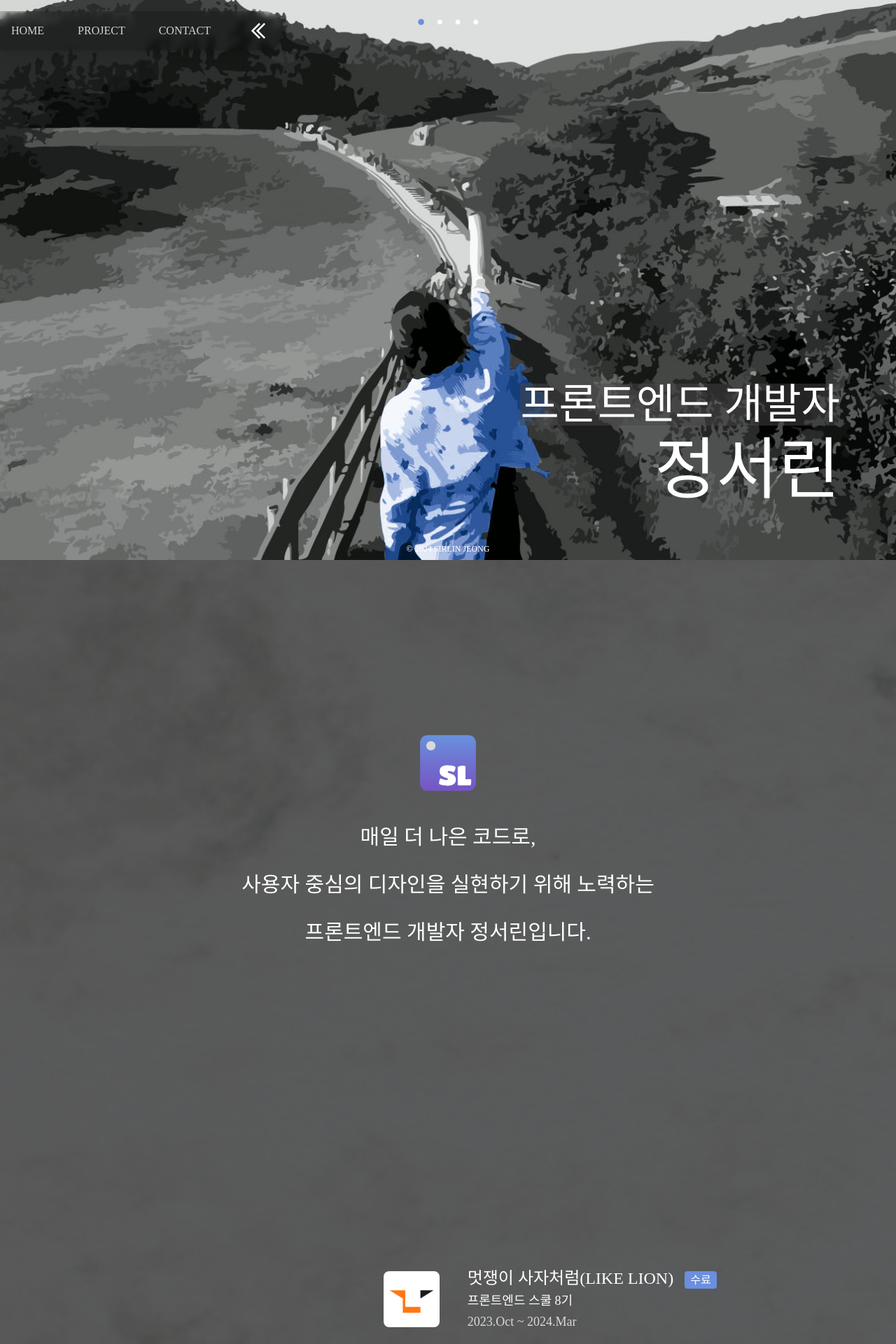
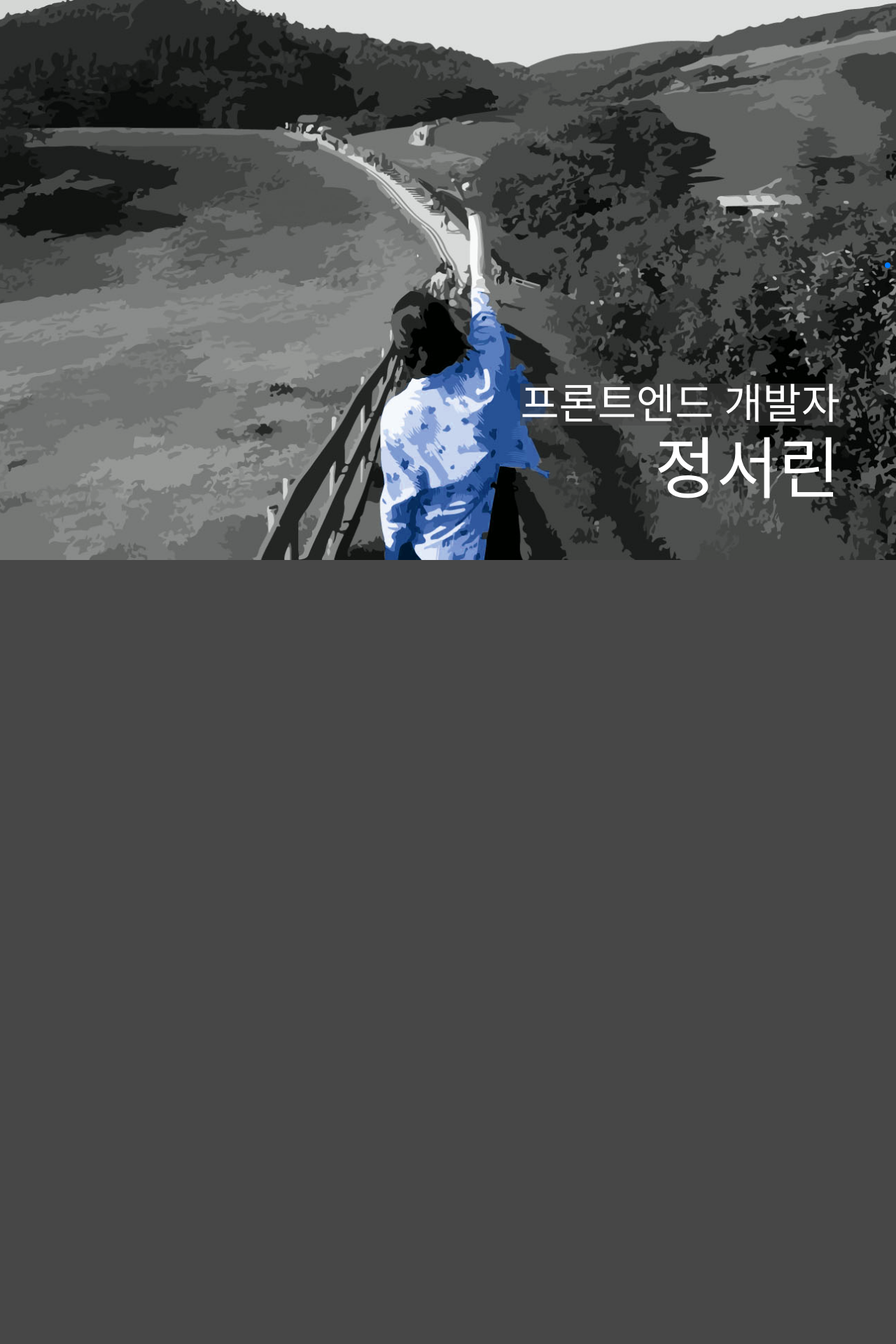
Before and after one commit to lin0211/portfolio, a React (Vite) app: page / in a window 1280 px wide. Shown: the top 1920 px of the page at 70% size. After the commit the page ends 800 px from the top, so only its background shows below. Built offline with nearby package versions, Linux system fonts and the light colour scheme; a web font is replaced by a local one.

Commit message:
swiper를 이용해서 full page scroll

```diff
--- a/package.json
+++ b/package.json
@@ -16,7 +16,8 @@
     "react-dom": "^18.2.0",
     "react-focus-lock": "^2.12.1",
     "react-router-dom": "^6.23.0",
-    "react-scroll": "^1.9.0"
+    "react-scroll": "^1.9.0",
+    "swiper": "^11.1.3"
   },
   "devDependencies": {
     "@types/react": "^18.2.66",
--- a/src/App.tsx
+++ b/src/App.tsx
@@ -1,14 +1,16 @@
 import { Contact } from "@/components/Contact/Contact";
 import { Project } from "@/components/Project/Project";
-import { Home } from "./components/Home/Home";
+import { Test } from "@/components/Test/Test";
+import { Home } from "@/components/Home/Home";
 import { Route, Routes } from "react-router-dom";
+import { Home2 } from "./components/Home2/Home2";
 
 function App() {
   return (
     <Routes>
-      <Route path="/" element={<Home />} />
+      <Route path="/" element={<Home2 />} />
       <Route path="/project" element={<Project />} />
-      <Route path="/contact" element={<Contact />} />
+      <Route path="/contact" element={<Test />} />
     </Routes>
   );
 }
--- a/src/components/About/About.tsx
+++ b/src/components/About/About.tsx
@@ -1,7 +1,7 @@
 import { motion } from "framer-motion";
 export const About = () => {
   return (
-    <section id="about" className="snap-start h-screen relative ">
+    <section id="about" className="h-screen">
       <h2 className="sr-only">ABOUT</h2>
       <div className="h-screen flex flex-col justify-center items-center gap-12">
         <motion.figure
--- a/src/components/Education/Education.tsx
+++ b/src/components/Education/Education.tsx
@@ -2,7 +2,7 @@ import { educationLists } from "./Education_List";
 
 export const Education = () => {
   return (
-    <section id="education" className="snap-start h-screen relative">
+    <section id="education" className="h-screen">
       <div className="h-screen flex flex-col md:flex-row justify-center items-center gap-10 xl:gap-16 p-4">
         <h2 className="text-3xl lg:text-4xl xl:text-5xl font-OAGothic-ExtraBold">
           EDUCATION
--- a/src/components/Home/Home.tsx
+++ b/src/components/Home/Home.tsx
@@ -12,7 +12,7 @@ export const Home = () => {
       {/* <div className="snap-y h-screen w-screen snap-mandatory overflow-x-hidden scroll-smooth"> */}
       <Navigation />
       <MovePoint />
-      <div className="bg-main-background bg-cover">
+      <div className="bg-main-background bg-cover overflow-auto snap-y snap-mandatory h-screen">
         <Intro />
         <About />
         <Education />
--- /dev/null
+++ b/src/components/Home2/Home2.tsx
@@ -0,0 +1,43 @@
+import { About } from "@/components/About/About";
+import { Education } from "@/components/Education/Education";
+import { Intro } from "@/components/Intro/Intro";
+import { Navigation as Navi } from "@/components/Navigation/Navigation";
+import { Skills } from "@/components/Skills/Skills";
+import { MovePoint } from "../MovePoint/MovePoint";
+import { Footer } from "../Footer/Footer";
+import { Swiper, SwiperSlide } from "swiper/react";
+
+import "swiper/css";
+import "swiper/css/pagination";
+import { Mousewheel, Pagination, Navigation } from "swiper/modules";
+
+export const Home2 = () => {
+  return (
+    <>
+      <Swiper
+        direction={"vertical"}
+        slidesPerView={1}
+        spaceBetween={30}
+        mousewheel={true}
+        pagination={{
+          clickable: true,
+        }}
+        modules={[Mousewheel, Pagination]}
+        className="w-screen h-screen"
+      >
+        <SwiperSlide>
+          <Intro />
+        </SwiperSlide>
+        <SwiperSlide>
+          <About />
+        </SwiperSlide>
+        <SwiperSlide>
+          <Education />
+        </SwiperSlide>
+        <SwiperSlide>
+          <Skills />
+        </SwiperSlide>
+      </Swiper>
+    </>
+  );
+};
--- a/src/components/Intro/Intro.tsx
+++ b/src/components/Intro/Intro.tsx
@@ -1,23 +1,20 @@
 import { motion } from "framer-motion";
-import { Footer } from "../Footer/Footer";
 export const Intro = () => {
   return (
     <>
       <section
         id="intro"
-        className="snap-start bg-[url('/titlepage.webp')] h-screen bg-cover bg-center bg-no-repeat relative"
+        className=" bg-[url('/titlepage.webp')] h-screen bg-cover bg-center bg-no-repeat"
       >
         <div className="absolute text-center top-24 right-1/2 transform translate-x-1/2 sm:translate-x-0  sm:text-right sm:top-auto sm:right-6 sm:bottom-20 lg:right-20 flex flex-col gap-4 font-OAGothic-ExtraBold">
           <p className="text-4xl xl:text-6xl bg-main-gray bg-opacity-50 text-nowrap">
             프론트엔드 개발자
           </p>
-
-          <motion.p initial="hidden" className="text-7xl xl:text-8xl">
+          <motion.p initial="hidden" animate className="text-7xl xl:text-8xl">
             정서린
           </motion.p>
         </div>
       </section>
-      <Footer />
     </>
   );
 };
--- a/src/components/MovePoint/MovePoint.tsx
+++ b/src/components/MovePoint/MovePoint.tsx
@@ -2,7 +2,7 @@ import { Link } from "react-scroll";
 
 export const MovePoint = () => {
   const navList = ["intro", "about", "education", "skills"];
-
+  //https://hyomyo.tistory.com/104
   return (
     <nav className="z-10 fixed left-1/2 -translate-x-1/2 top-4">
       <ul className="flex gap-3 justify-center items-center xl:gap-4 ">
--- a/src/components/Navigation/Navigation.tsx
+++ b/src/components/Navigation/Navigation.tsx
@@ -7,7 +7,7 @@ export const Navigation = () => {
     "w-fit py-2 px-4 fixed z-30 bg-black/20 backdrop-blur-sm top-4 left-0 shadow-lg rounded-e-full"
   );
   const [openNavButtonClassName, setOpenNavButtonClassName] = useState(
-    "absolute py-2 top-4 left-0 -translate-x-2 hover:translate-x-0 hover:duration-200 z-30 bg-black/10 rounded-e-full ps-2 hidden"
+    "fixed py-2 top-4 left-0 -translate-x-2 hover:translate-x-0 hover:duration-200 z-30 bg-black/10 rounded-e-full ps-2 hidden"
   );
 
   const showLists = () => {
@@ -22,7 +22,7 @@ export const Navigation = () => {
     <>
       <button className={openNavButtonClassName} onClick={showLists}>
         <img
-          className="w-8 h-8 p-2 sm:w-10 sm:h-10"
+          className="w-8 h-8 p-2 sm:w-10 sm:h-10 "
           src="/right_arrow.svg"
           alt="리스트 열기"
         />
--- a/src/components/Skills/Skills.tsx
+++ b/src/components/Skills/Skills.tsx
@@ -3,7 +3,7 @@ import { motion } from "framer-motion";
 
 export const Skills = () => {
   return (
-    <section id="skills" className="snap-start h-screen relative">
+    <section id="skills" className="h-screen">
       <div className="h-screen flex flex-col justify-center items-center gap-10 px-4">
         <h2 className="text-3xl xl:text-5xl font-OAGothic-ExtraBold">SKILLS</h2>
         <div className="grid grid-cols-3 sm:grid-cols-4 md:grid-cols-6 gap-4 xs:gap-8">
--- /dev/null
+++ b/src/components/Test/Test.tsx
@@ -0,0 +1,28 @@
+import { Navigation, Pagination, Scrollbar, A11y } from "swiper/modules";
+
+import "swiper/css";
+import "swiper/css/pagination";
+
+import { Swiper, SwiperSlide } from "swiper/react";
+export const Test = () => {
+  return (
+    <Swiper
+      // install Swiper modules
+      modules={[Navigation, Pagination, Scrollbar, A11y]}
+      spaceBetween={50}
+      slidesPerView={1}
+      navigation
+      pagination={{ clickable: true }}
+      scrollbar={{ draggable: true }}
+      onSwiper={(swiper) => console.log(swiper)}
+      onSlideChange={() => console.log("slide change")}
+      className="w-screen h-screen"
+    >
+      <SwiperSlide>Slide 1</SwiperSlide>
+      <SwiperSlide>Slide 2</SwiperSlide>
+      <SwiperSlide>Slide 3</SwiperSlide>
+      <SwiperSlide>Slide 4</SwiperSlide>
+      ...
+    </Swiper>
+  );
+};
```
Also changed, not shown: 1 other file (tests, documents, lock files or other folders).
